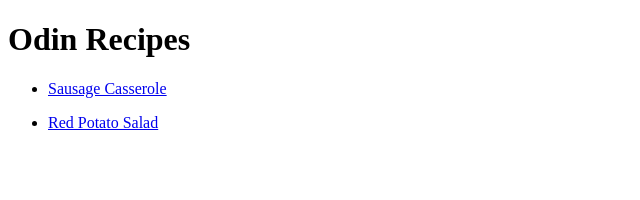
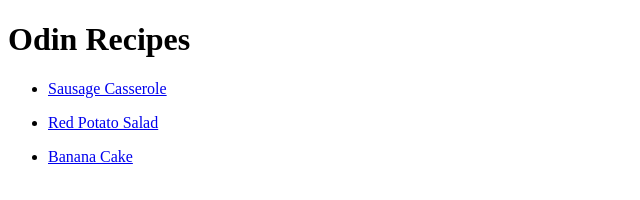
Before and after one commit to Dejeemejee/odin-recipes, a plain HTML site: page index.html in a window 1280 px wide. Shown: the whole page, without its empty margins (0-640 px from the left). Drawn offline with Linux system fonts and the light colour scheme.

Commit message:
Edit index.html

```diff
--- a/index.html
+++ b/index.html
@@ -9,6 +9,7 @@
         <ul>
             <p><li><a href="recipes/sausage_casserole.html">Sausage Casserole</a></li></p>
             <p><li><a href="recipes/red_potato_salad.html">Red Potato Salad</a></li></p>
+            <p><li><a href="recipes/banana_cake.html">Banana Cake</a></li></p>
         </ul>
     </body>
 </html>
```
